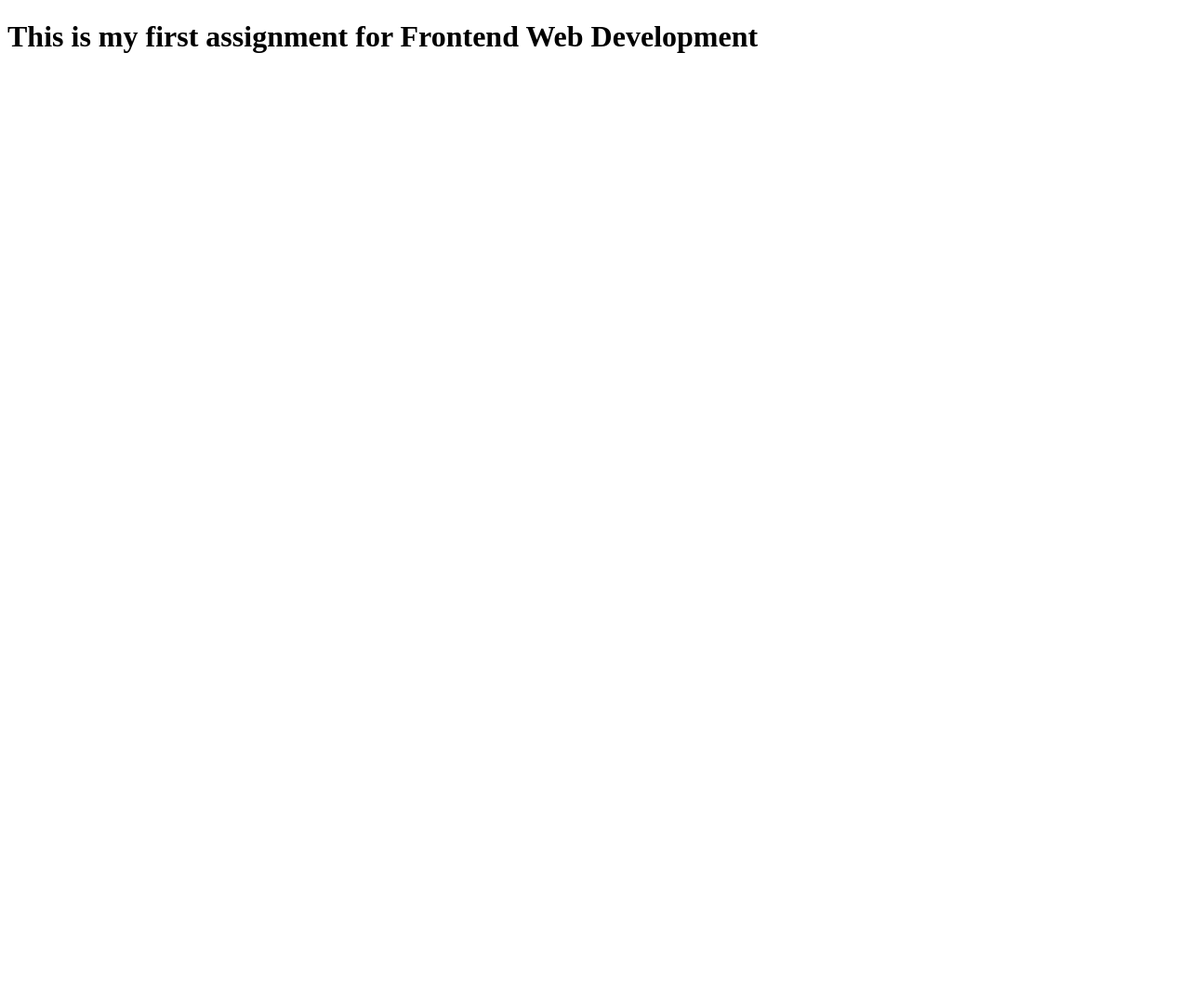
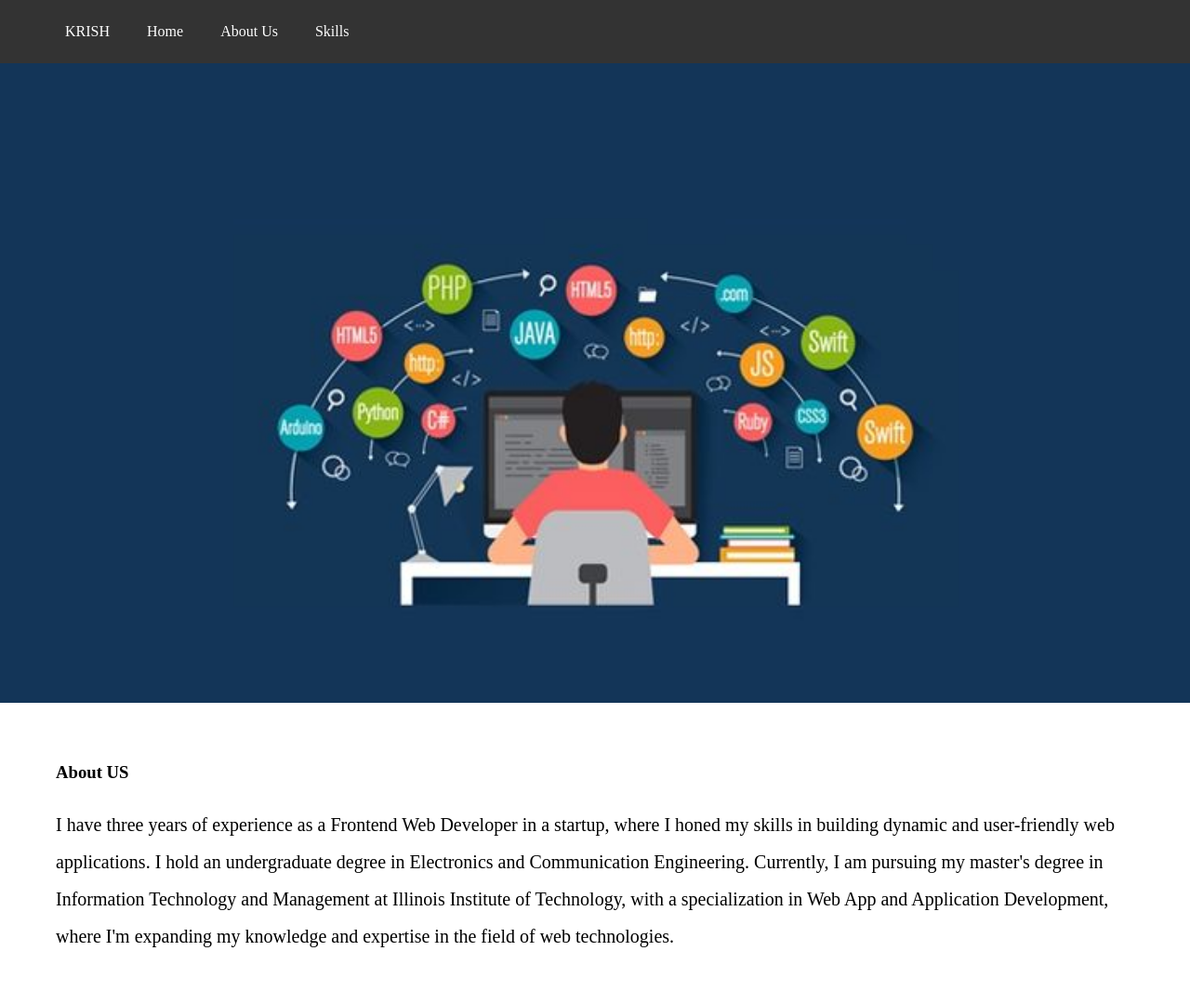
Before and after one commit to krish280700/ITMD543_FD_1, a plain HTML site: page index.html in a window 1280 px wide. Shown: the whole page at 93% size. Before the commit the page ends 800 px from the top, so only its background shows below. Drawn offline with Linux system fonts and the light colour scheme.

Commit message:
Banner and About Us page

```diff
--- /dev/null
+++ b/assets/styles/style.css
@@ -0,0 +1,57 @@
+*{
+    margin: 0;
+}
+nav {
+    background-color: #333; /* Dark background for the navbar */
+    padding: 15px 50px;
+}
+
+nav ul {
+    list-style-type: none; /* Remove default list styling */
+    margin: 0;
+    padding: 0;
+    display: flex;
+}
+
+nav ul .menu{
+    display: flex;
+    justify-content: space-between;
+}
+
+nav ul li  {
+    color: white; /* White text color */
+    padding: 10px 20px; /* Spacing around the text */
+    cursor: pointer; /* Pointer on hover */
+}
+nav ul li a {
+    text-decoration: none;
+    color: white;
+}
+
+nav ul li:hover {
+    background-color: #555; /* Change background on hover */
+    border-radius: 5px; /* Rounded corners on hover */
+}
+
+nav ul .brand {
+    font-weight: bold; /* Make the 'KRISH' item bold */
+    font-size: 1.2em; /* Slightly larger */
+}
+
+.banner{
+    width: 100%;
+}
+
+.sub_container{
+    margin: 10px;
+    padding: 50px;
+}
+
+.sub_container h3{
+    padding-bottom: 25px;
+}
+
+.sub_container p{
+    font-size: 20px;
+    line-height: 2;
+}
--- a/index.html
+++ b/index.html
@@ -3,9 +3,39 @@
 <head>
     <meta charset="UTF-8">
     <meta name="viewport" content="width=device-width, initial-scale=1.0">
+    <link rel="stylesheet" href="./assets/styles/style.css">
     <title>Document</title>
 </head>
 <body>
-    <h1>This is my first assignment for Frontend Web Development</h1>
+    <!-- ========= Header ===========-->
+    <header>
+        <nav>
+            <ul>
+                <li>KRISH</li>
+                <div class="menu">
+                    <li><a href="#home">Home</a></li>
+                    <li><a href="#about">About Us</a></li>
+                    <li><a href="#skill">Skills</a></li>
+                </div>
+            </ul>
+        </nav>
+    </header>
+    <main>
+        <!-- Banner Section -->
+        <section id="home" >
+            <img class="banner" src="./assets/images/banner.jpg">
+        </section>
+
+        <!-- About Us -->
+        <section id="about" class="sub_container">
+            <div>
+                <h3>About US</h3>
+                <p>
+                    I have three years of experience as a Frontend Web Developer in a startup, where I honed my skills in building dynamic and user-friendly web applications. I hold an undergraduate degree in Electronics and Communication Engineering. Currently, I am pursuing my master's degree in Information Technology and Management at Illinois Institute of Technology, with a specialization in Web App and Application Development, where I'm expanding my knowledge and expertise in the field of web technologies.
+                </p>
+            </div>
+        </section>
+
+    </main>
 </body>
 </html>
```
Also changed, not shown: assets/images/banner.jpg (added).
